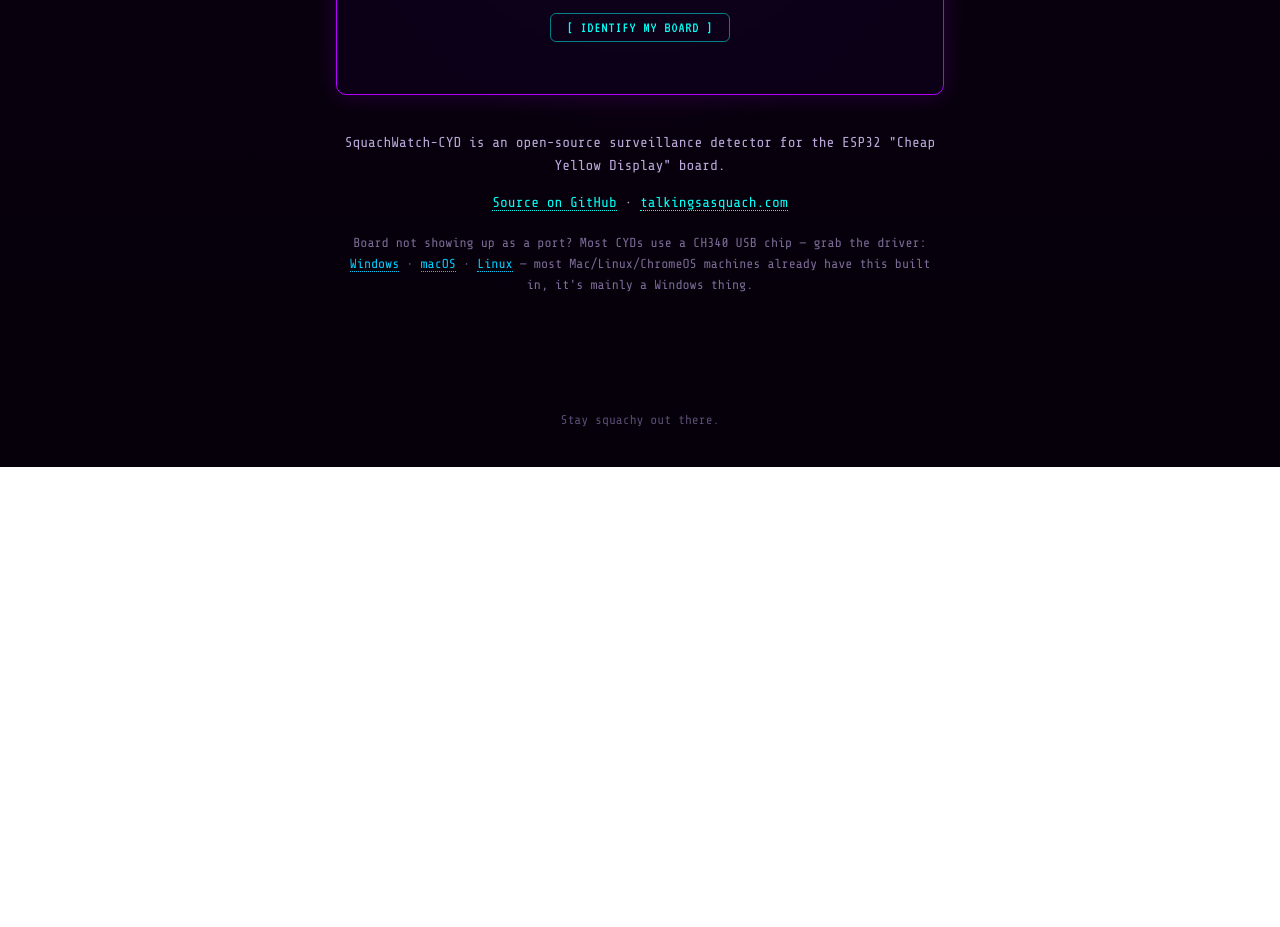
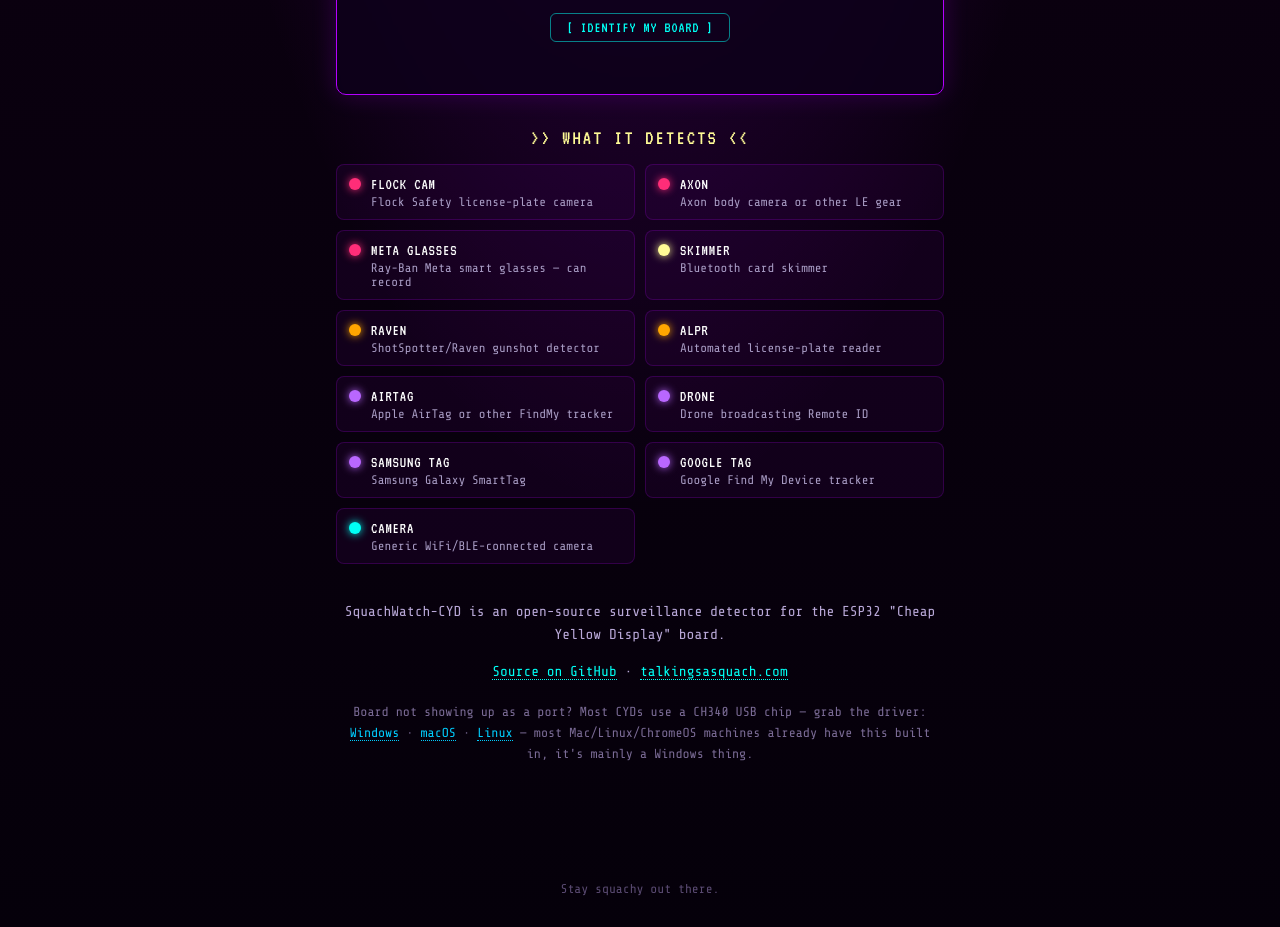
Before and after one commit to skizzophrenic/SquachWatch-CYD, a plain HTML site: page web-flasher/index.html in a window 1280 px wide. Shown: the part 807-1734 px from the top of the page. Before the commit the page ends 1274 px from the top, so only its background shows below. Drawn offline with nearby package versions, Linux system fonts and the light colour scheme.

Commit message:
Add detection-type legend and board ID readout to the web flasher
Legend uses the real colors from theme.cpp's colorFor() so it stays in
sync with what the firmware actually shows on an ALERT screen.

```diff
--- a/web-flasher/index.html
+++ b/web-flasher/index.html
@@ -299,6 +299,53 @@
   }
   .identify-result.err{ color:var(--pink); }
 
+  /* ---- Detection-type legend ---- */
+  .legend-section{
+    margin:32px 0 8px;
+  }
+  .legend-title{
+    font-family:'VT323', monospace;
+    font-size:1.3rem;
+    letter-spacing:0.1em;
+    color:var(--vapor-yellow);
+    text-align:center;
+    margin:0 0 16px;
+    font-weight:normal;
+  }
+  .legend-grid{
+    display:grid;
+    grid-template-columns:repeat(auto-fit, minmax(230px, 1fr));
+    gap:10px;
+  }
+  .legend-item{
+    display:flex;
+    align-items:flex-start;
+    gap:10px;
+    background:rgba(180,0,255,0.06);
+    border:1px solid rgba(180,0,255,0.2);
+    border-radius:8px;
+    padding:10px 12px;
+  }
+  .legend-dot{
+    flex-shrink:0;
+    width:12px; height:12px;
+    border-radius:50%;
+    margin-top:3px;
+    box-shadow:0 0 8px currentColor;
+  }
+  .legend-name{
+    font-family:'VT323', monospace;
+    font-size:1rem;
+    letter-spacing:0.05em;
+    color:#fff;
+  }
+  .legend-desc{
+    display:block;
+    font-size:0.78rem;
+    color:#a89bc4;
+    margin-top:2px;
+  }
+
   .about{
     margin-top:36px;
     text-align:center;
@@ -411,6 +458,56 @@
     <div class="identify-row">
       <button id="identifyBtn" class="identify-btn">[ IDENTIFY MY BOARD ]</button>
       <div class="identify-result" id="identifyResult"></div>
+    </div>
+  </div>
+
+  <div class="legend-section">
+    <h2 class="legend-title">&gt;&gt; WHAT IT DETECTS &lt;&lt;</h2>
+    <div class="legend-grid">
+      <div class="legend-item">
+        <span class="legend-dot" style="background:#ff2d78;color:#ff2d78"></span>
+        <div><span class="legend-name">FLOCK CAM</span><span class="legend-desc">Flock Safety license-plate camera</span></div>
+      </div>
+      <div class="legend-item">
+        <span class="legend-dot" style="background:#ff2d78;color:#ff2d78"></span>
+        <div><span class="legend-name">AXON</span><span class="legend-desc">Axon body camera or other LE gear</span></div>
+      </div>
+      <div class="legend-item">
+        <span class="legend-dot" style="background:#ff2d78;color:#ff2d78"></span>
+        <div><span class="legend-name">META GLASSES</span><span class="legend-desc">Ray-Ban Meta smart glasses — can record</span></div>
+      </div>
+      <div class="legend-item">
+        <span class="legend-dot" style="background:#fffb96;color:#fffb96"></span>
+        <div><span class="legend-name">SKIMMER</span><span class="legend-desc">Bluetooth card skimmer</span></div>
+      </div>
+      <div class="legend-item">
+        <span class="legend-dot" style="background:#ffa600;color:#ffa600"></span>
+        <div><span class="legend-name">RAVEN</span><span class="legend-desc">ShotSpotter/Raven gunshot detector</span></div>
+      </div>
+      <div class="legend-item">
+        <span class="legend-dot" style="background:#ffa600;color:#ffa600"></span>
+        <div><span class="legend-name">ALPR</span><span class="legend-desc">Automated license-plate reader</span></div>
+      </div>
+      <div class="legend-item">
+        <span class="legend-dot" style="background:#b967ff;color:#b967ff"></span>
+        <div><span class="legend-name">AIRTAG</span><span class="legend-desc">Apple AirTag or other FindMy tracker</span></div>
+      </div>
+      <div class="legend-item">
+        <span class="legend-dot" style="background:#b967ff;color:#b967ff"></span>
+        <div><span class="legend-name">DRONE</span><span class="legend-desc">Drone broadcasting Remote ID</span></div>
+      </div>
+      <div class="legend-item">
+        <span class="legend-dot" style="background:#b967ff;color:#b967ff"></span>
+        <div><span class="legend-name">SAMSUNG TAG</span><span class="legend-desc">Samsung Galaxy SmartTag</span></div>
+      </div>
+      <div class="legend-item">
+        <span class="legend-dot" style="background:#b967ff;color:#b967ff"></span>
+        <div><span class="legend-name">GOOGLE TAG</span><span class="legend-desc">Google Find My Device tracker</span></div>
+      </div>
+      <div class="legend-item">
+        <span class="legend-dot" style="background:#00fff5;color:#00fff5"></span>
+        <div><span class="legend-name">CAMERA</span><span class="legend-desc">Generic WiFi/BLE-connected camera</span></div>
+      </div>
     </div>
   </div>
 
```
